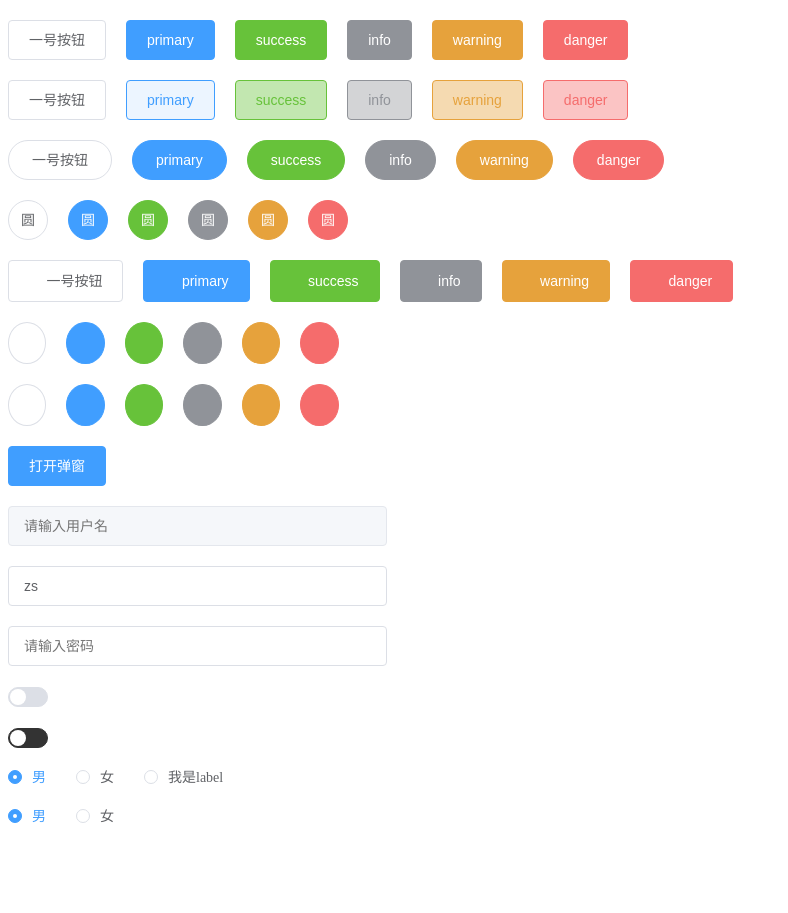
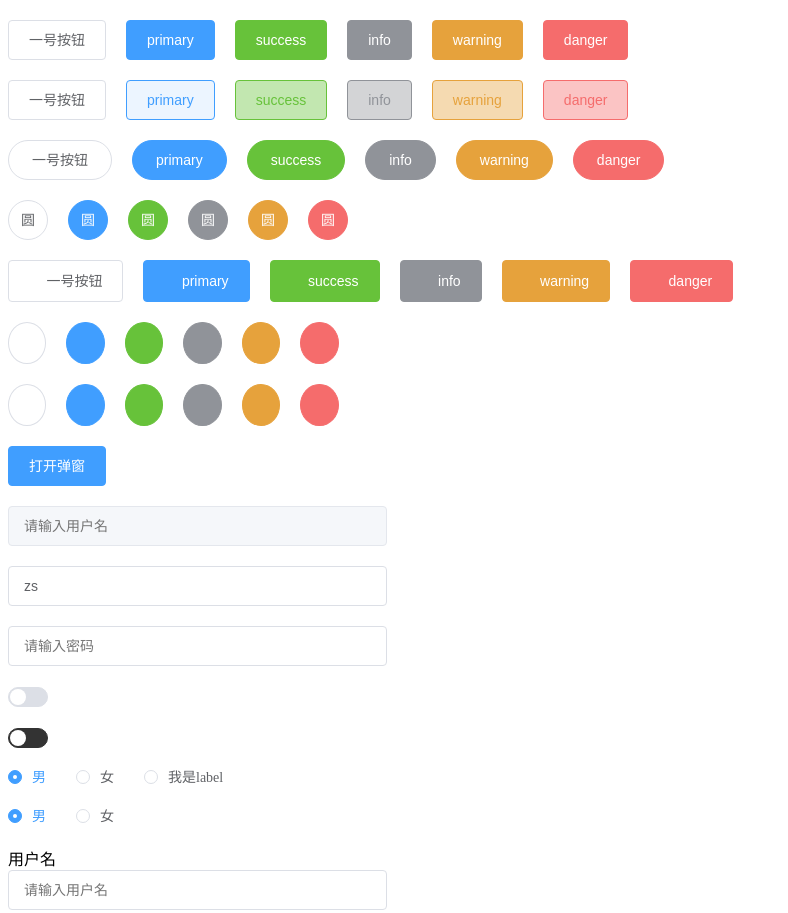
Before and after one commit to swaggylc/lc-ui, a Vue app: page / in a window 1280 px wide. Shown: the top 913 px of the page, without its empty margins (0-788 px from the left). Before the commit the page ends 834 px from the top, so only its background shows below. Built offline with nearby package versions, Linux system fonts and the light colour scheme; a web font is replaced by a local one.

Commit message:
组件封装完毕

```diff
--- a/src/App.vue
+++ b/src/App.vue
@@ -123,9 +123,21 @@
   <div class="row">
     <div class="col">
       <lc-radio-group v-model="gender">
-        <lc-radio label="1" >男</lc-radio>
-        <lc-radio label="0" >女</lc-radio>
+        <lc-radio label="1">男</lc-radio>
+        <lc-radio label="0">女</lc-radio>
       </lc-radio-group>
+    </div>
+  </div>
+  <div class="row">
+    <div class="col">
+      <lc-form :model="model" label-width="100px">
+        <lc-form-item label="用户名">
+          <lc-input placeholder="请输入用户名" v-model="model.userName"></lc-input>
+        </lc-form-item>
+        <lc-form-item label="密码">
+          <lc-input placeholder="请输入密码" v-model="model.passWord" showPassword></lc-input>
+        </lc-form-item>
+      </lc-form>
     </div>
   </div>
 </template>
@@ -137,6 +149,8 @@ import LcInput from "./components/input/LcInput.vue";
 import LcSwitch from "./components/switch/LcSwitch.vue";
 import LcRadio from "./components/radio/LcRadio.vue";
 import LcRadioGroup from "./components/radio-group/LcRadioGroup.vue";
+import LcForm from "./components/form/LcForm.vue";
+import LcFormItem from "./components/form-item/LcFormItem.vue";
 import { ref } from "vue";
 
 let visible = ref(false);
@@ -146,6 +160,10 @@ let switchName = ref("swaggy");
 let switchActive1 = ref(false);
 let switchActive2 = ref(false);
 let gender = ref("1");
+let model = ref({
+  userName: "",
+  passWord: "",
+});
 const fn = () => {
   console.log("123");
 };
--- a/src/components/button/LcButton.vue
+++ b/src/components/button/LcButton.vue
@@ -1,22 +1,26 @@
 <template>
   <!-- 注意：双引号内使用单引号！ -->
-    <button @click="handleClick" class="lc-button" :class="[
+  <button
+    @click="handleClick"
+    class="lc-button"
+    :class="[
       `lc-button-${type}`,
       { 'is-plain': plain },
       { 'is-round': round },
       { 'is-circle': circle },
-        { 'is-disabled': disabled }
-    ]">
+      { 'is-disabled': disabled },
+    ]"
+  >
     <!-- 在span中放入插槽，以控制插槽样式 -->
     <i v-if="icon" class="iconfont" :class="icon"></i>
-        <span v-if="$slot.default">
+    <span v-if="$slots.default">
       <slot></slot>
     </span>
   </button>
 </template>
 
 <script setup>
-import { defineProps, useSlots, defineEmits } from "vue";
+import { defineProps, defineEmits } from "vue";
 
 // 封装通用的组件，通常需要对props进行约束
 const props = defineProps({
@@ -42,15 +46,14 @@ const props = defineProps({
   },
   disabled: {
     type: Boolean,
-        default: false
-    }
+    default: false,
+  },
 });
 
-const $slot = useSlots();
-const $emits = defineEmits(['btnClick']);
+const emits = defineEmits(["btnClick"]);
 
 const handleClick = (e) => {
-    $emits("btnClick", e);
+  emits("btnClick", e);
 };
 </script>
 
@@ -155,7 +158,6 @@ const handleClick = (e) => {
 
 // 朴素按钮样式
 .lc-button.is-plain {
-
   &:hover,
   &:focus {
     background: #fff;
@@ -237,7 +239,7 @@ const handleClick = (e) => {
 }
 
 // 让图标与span有一定间距
-.lc-button [class*="icon-"]+span {
+.lc-button [class*="icon-"] + span {
   margin-left: 5px;
 }
 
--- a/src/components/dialog/LcDialog.vue
+++ b/src/components/dialog/LcDialog.vue
@@ -46,7 +46,7 @@ const props = defineProps({
     default: false,
   },
 });
-const $emits = defineEmits(["close", "update:visible"]);
+const emits = defineEmits(["close", "update:visible"]);
 
 /**
  * @description: 弹窗关闭的回调
@@ -54,7 +54,7 @@ const $emits = defineEmits(["close", "update:visible"]);
  * @return {}
  */
 const handleClose = () => {
-  $emits("update:visible", false);
+  emits("update:visible", false);
 };
 </script>
 
--- /dev/null
+++ b/src/components/form-item/LcFormItem.vue
@@ -0,0 +1,44 @@
+<template>
+  <div class="lc-form-item">
+    <label :style="{ width: form.ctx.labelWidth }" class="lc-form-item_label">{{
+      label
+    }}</label>
+    <div class="lc-form-item_content">
+      <slot></slot>
+    </div>
+  </div>
+</template>
+
+<script setup>
+import { ref, defineProps, inject } from "vue";
+const props = defineProps({
+  label: {
+    type: String,
+    default: "",
+  },
+});
+// 接收form传过来的实例
+const form = inject("form", undefined);
+</script>
+
+<style lang="scss" scoped>
+lc-form-item {
+  margin-bottom: 25px;
+  .lc-form-item_label {
+    text-align: right;
+    vertical-align: middle;
+    float: left;
+    font-size: 14px;
+    color: #606266;
+    line-height: 40px;
+    padding: 0 12px 0 0;
+    box-sizing: border-box;
+  }
+  .lc-form-item_content {
+    line-height: 40px;
+    position: relative;
+    font-size: 14px;
+    overflow: hidde;
+  }
+}
+</style>
--- /dev/null
+++ b/src/components/form/LcForm.vue
@@ -0,0 +1,29 @@
+<template>
+  <div class="lc-form">
+    <slot></slot>
+  </div>
+</template>
+
+<script setup>
+import { ref, defineProps, provide, getCurrentInstance } from "vue";
+
+const props = defineProps({
+  model: {
+    type: Object,
+    default() {
+      return {};
+    },
+  },
+  labelWidth: {
+    type: String,
+    default: "50px",
+  },
+});
+
+const form = getCurrentInstance();
+
+// 将form组件传递给任何的form-item
+provide("form", form);
+</script>
+
+<style lang="scss" scoped></style>
--- a/src/components/input/LcInput.vue
+++ b/src/components/input/LcInput.vue
@@ -63,7 +63,7 @@ const props = defineProps({
     default: false,
   },
 });
-const $emits = defineEmits(["update:modelValue"]);
+const emits = defineEmits(["update:modelValue"]);
 
 const inputSuffix = computed(() => {
   return props.clearable || props.showPassword;
@@ -77,7 +77,7 @@ let passwordVisible = ref(false);
  * @return {}
  */
 const handleInput = (e) => {
-  $emits("update:modelValue", e.target.value);
+  emits("update:modelValue", e.target.value);
 };
 
 /**
@@ -85,7 +85,7 @@ const handleInput = (e) => {
  * @return {}
  */
 const clear = () => {
-  $emits("update:modelValue", "");
+  emits("update:modelValue", "");
 };
 /**
  * @description: 切换是否显示密码
--- a/src/components/radio/LcRadio.vue
+++ b/src/components/radio/LcRadio.vue
@@ -23,7 +23,7 @@
 import { ref, defineProps, computed, defineEmits, inject } from "vue";
 
 // 在这里初始化 radioGroup,获取组件实例
-const radioGroup = inject("radioGroup");
+const radioGroup = inject("radioGroup",undefined);
 // 当radio被radio-group包裹时，我们获取的值就应该是radio-group中传进来的值
 // 提供一个计算属性，判断是否被包裹
 let isGroup = computed(() => {
--- a/src/components/switch/LcSwitch.vue
+++ b/src/components/switch/LcSwitch.vue
@@ -40,15 +40,15 @@ const props = defineProps({
 
 let core = ref(null);
 
-let $emits = defineEmits(["update:modelValue", "change"]);
+let emits = defineEmits(["update:modelValue", "change"]);
 
 const changeActive = () => {
-  $emits("update:modelValue", !props.modelValue);
+  emits("update:modelValue", !props.modelValue);
   //   在数据发生变化后，但dom还未更新，造成第一次点击不会出现变色的bug，应该在nextTick中调用
   nextTick(() => {
     changeColor();
   });
-  $emits("change", !props.modelValue);
+  emits("change", !props.modelValue);
 };
 /**
  * @description: 更改颜色的方法
--- a/src/main.js
+++ b/src/main.js
@@ -7,6 +7,8 @@ import LcInput from "./components/input/LcInput.vue"
 import LcSwitch from './components/switch/LcSwitch.vue'
 import LcRadio from './components/radio/LcRadio.vue'
 import LcRadioGroup from './components/radio-group/LcRadioGroup.vue'
+import LcForm from './components/form/LcForm.vue'
+import LcFormItem from './components/form-item/LcFormItem.vue'
 // 全局引入图标文件
 import './assets/font/font.css'
 const app = createApp(App)
@@ -17,6 +19,8 @@ app.component(LcInput, LcInput)
 app.component(LcSwitch, LcSwitch)
 app.component(LcRadio, LcRadio)
 app.component(LcRadioGroup, LcRadioGroup)
+app.component(LcForm, LcForm)
+app.component(LcFormItem, LcFormItem)
 
 
 
```
Also changed, not shown: 1 other file (tests, documents, lock files or other folders). Lines whose indentation alone changed are shown as unchanged.
